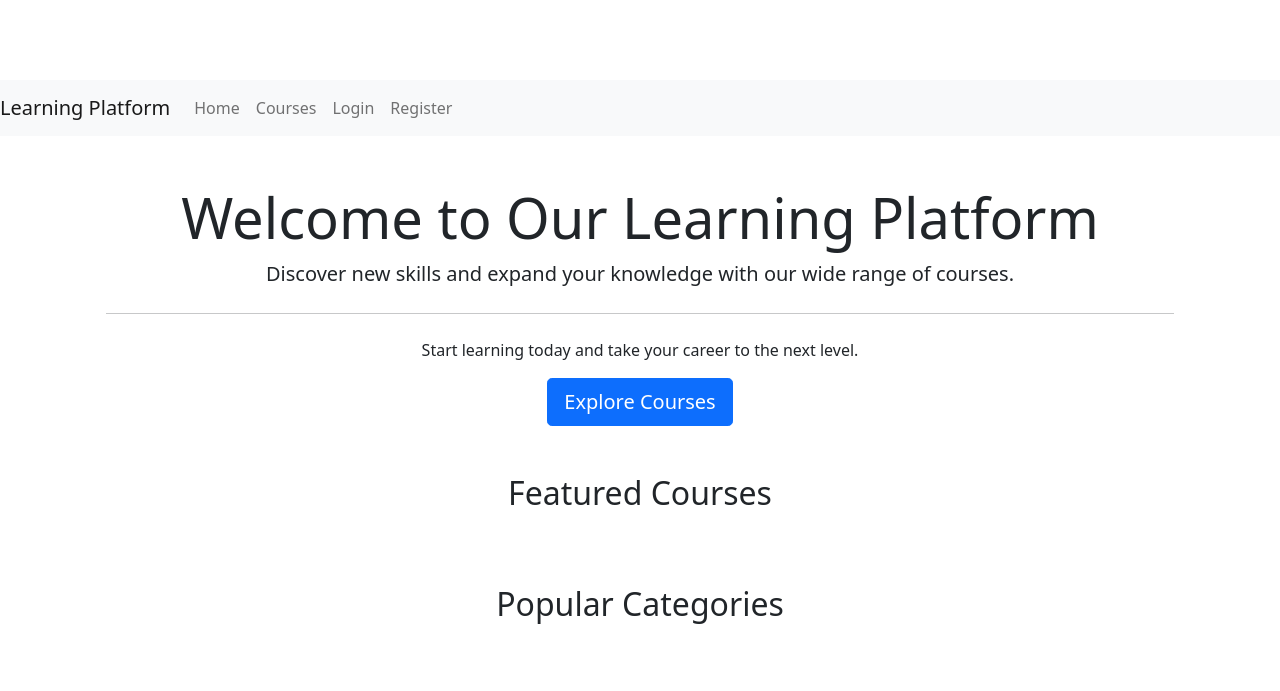
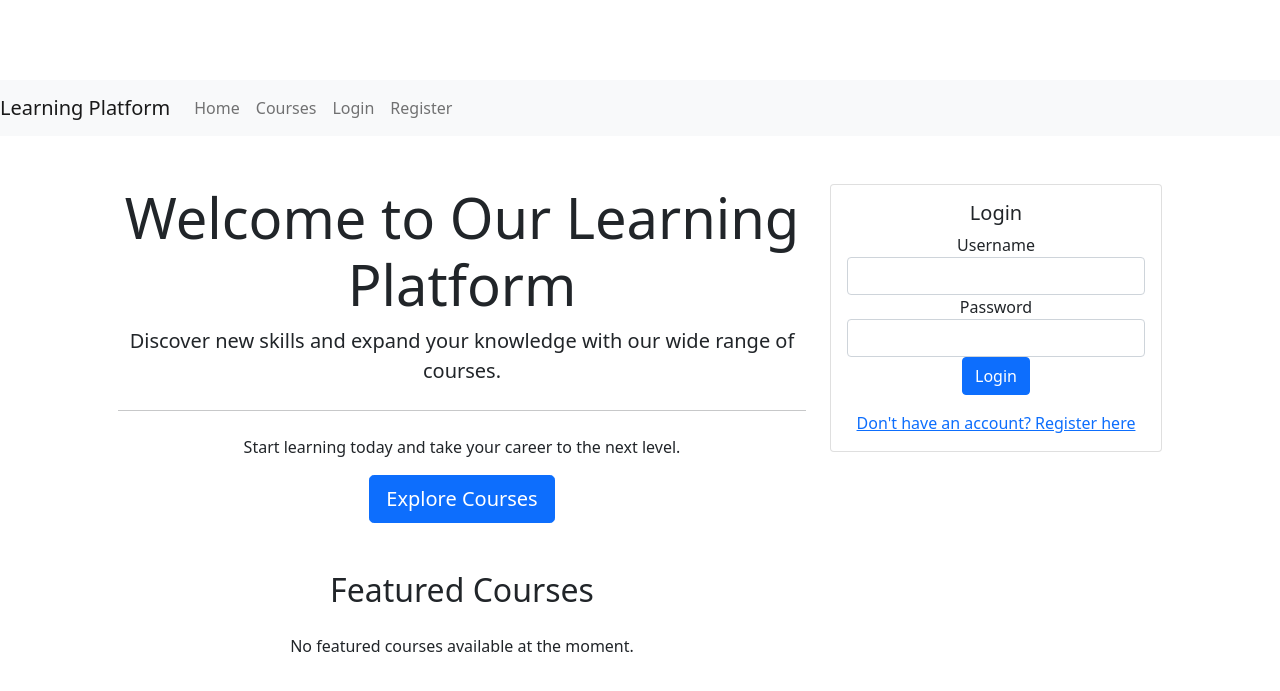
Before and after one commit to b2210356037/learning_platform, a Django app: page / in a window 1280 px wide. Shown: the top 691 px of the page. Run offline with Django 5.2, Linux system fonts and the light colour scheme; data comes from the database, SQL or seed files in the repository; data that the repository does not hold is empty; parts of the project's set-up code (start-up, migrations or seed data) failed here and were passed over.

Commit message:
Add login functionality to home page

```diff
--- a/learning_platform/courses/views.py
+++ b/learning_platform/courses/views.py
@@ -1,12 +1,24 @@
+from django.shortcuts import render, get_object_or_404, redirect
 from django.shortcuts import render, get_object_or_404, redirect
 from django.contrib.auth.decorators import login_required
 from django.contrib import messages
-from .models import Course, Lesson
+from django.contrib.auth import authenticate, login
+from .models import Course, Lesson, Category
 from .forms import CourseForm, LessonForm
-from django.shortcuts import render
-from .models import Course, Category
+
 
 def home(request):
+    if request.method == 'POST':
+        username = request.POST['username']
+        password = request.POST['password']
+        user = authenticate(request, username=username, password=password)
+        if user is not None:
+            login(request, user)
+            messages.success(request, f"Welcome back, {username}!")
+            return redirect('course_list')
+        else:
+            messages.error(request, "Invalid username or password.")
+
     featured_courses = Course.objects.filter(featured=True)[:6]
     categories = Category.objects.all()[:6]
     return render(request, 'home.html', {
--- a/learning_platform/templates/home.html
+++ b/learning_platform/templates/home.html
@@ -1,6 +1,9 @@
 {% extends 'base.html' %}
 
 {% block content %}
+<div class="container">
+    <div class="row">
+        <div class="col-md-8">
             <div class="jumbotron">
                 <h1 class="display-4">Welcome to Our Learning Platform</h1>
                 <p class="lead">Discover new skills and expand your knowledge with our wide range of courses.</p>
@@ -12,7 +15,7 @@
             <h2 class="mt-5 mb-4">Featured Courses</h2>
             <div class="row">
                 {% for course in featured_courses %}
-    <div class="col-md-4 mb-4">
+                <div class="col-md-6 mb-4">
                     <div class="card">
                         <div class="card-body">
                             <h5 class="card-title">{{ course.title }}</h5>
@@ -21,20 +24,35 @@
                         </div>
                     </div>
                 </div>
+                {% empty %}
+                <div class="col-12">
+                    <p>No featured courses available at the moment.</p>
+                </div>
                 {% endfor %}
             </div>
-
-<h2 class="mt-5 mb-4">Popular Categories</h2>
-<div class="row">
-    {% for category in categories %}
-    <div class="col-md-4 mb-4">
+        </div>
+        <div class="col-md-4">
             <div class="card">
                 <div class="card-body">
-                <h5 class="card-title">{{ category.name }}</h5>
-                <a href="{% url 'category_courses' category.id %}" class="btn btn-secondary">View Courses</a>
+                    <h5 class="card-title">Login</h5>
+                    <form method="post" action="{% url 'login' %}">
+                        {% csrf_token %}
+                        <div class="form-group">
+                            <label for="username">Username</label>
+                            <input type="text" class="form-control" id="username" name="username" required>
+                        </div>
+                        <div class="form-group">
+                            <label for="password">Password</label>
+                            <input type="password" class="form-control" id="password" name="password" required>
+                        </div>
+                        <button type="submit" class="btn btn-primary">Login</button>
+                    </form>
+                    <div class="mt-3">
+                        <a href="{% url 'register' %}">Don't have an account? Register here</a>
                     </div>
                 </div>
             </div>
-    {% endfor %}
+        </div>
+    </div>
 </div>
 {% endblock %}
```
Lines whose indentation alone changed are shown as unchanged.
